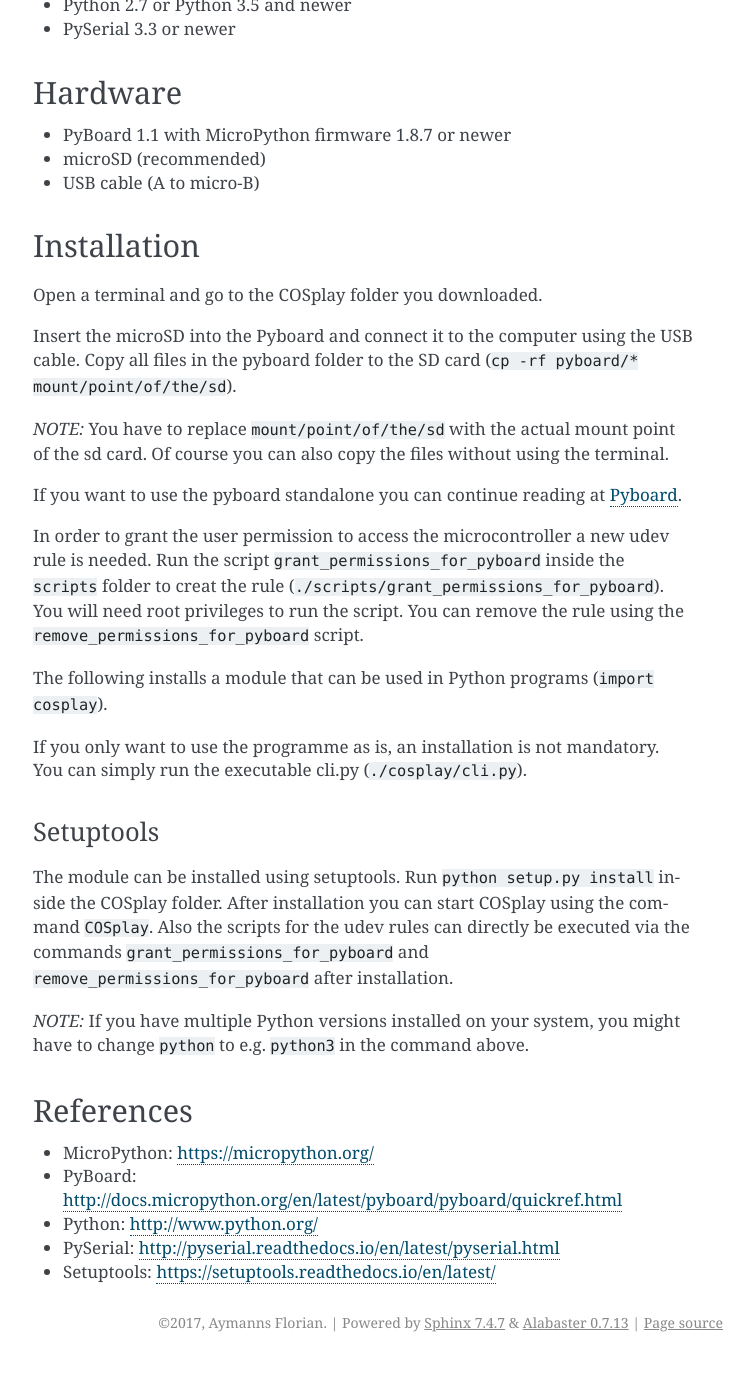
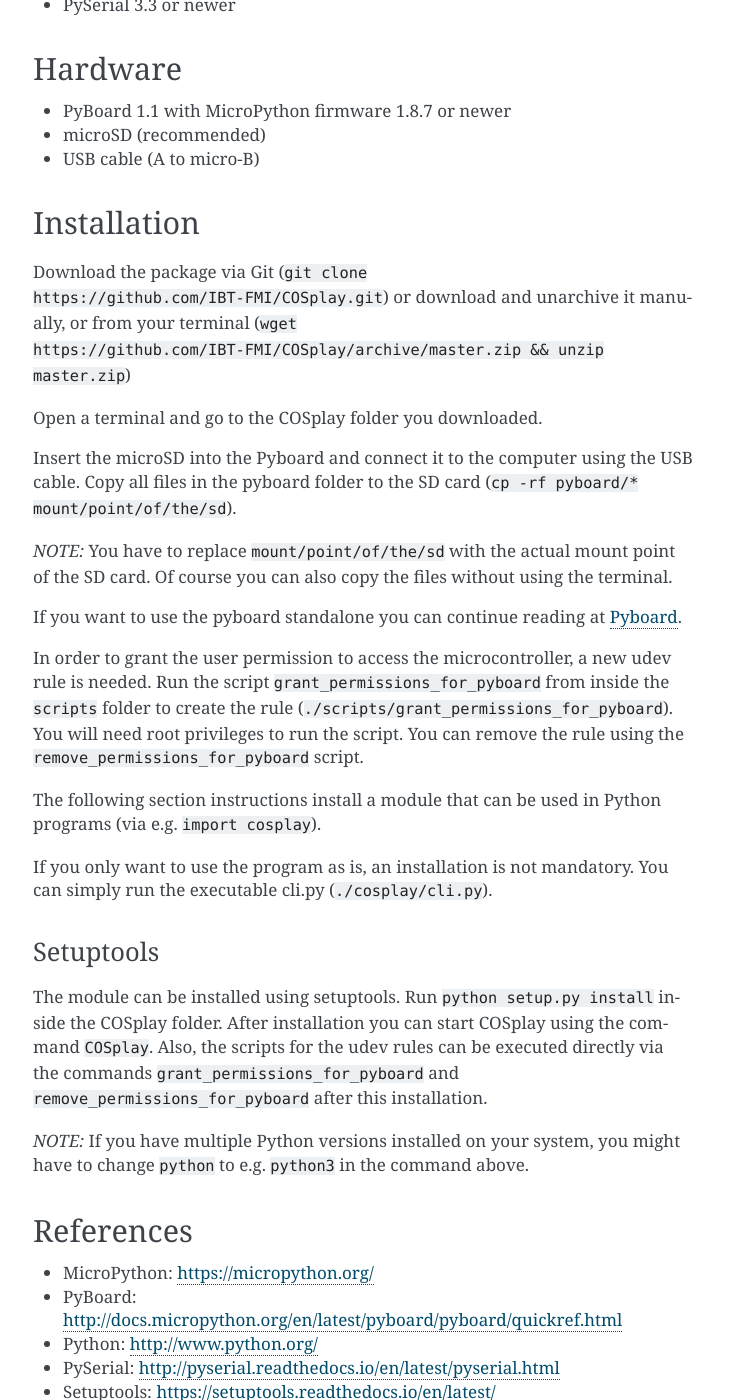
Before and after one commit to IBT-FMI/COSplay, a Sphinx documentation site: the page built from documentation/COSplay.rst, in a window 1280 px wide and 1400 px high, scrolled down 655 px. Shown: the whole window, without its empty margins (387-1141 px from the left). Built offline with Sphinx 7.4.7, drawn with Linux system fonts in a browser that asks for light colours; formulas are drawn with MathJax 3; before the commit the page ends 2017 px from its top, so only the background shows below that; some of the changed text lies outside the part shown.

Commit message:
style and grammar

```diff
--- a/documentation/COSplay.rst
+++ b/documentation/COSplay.rst
@@ -7,8 +7,8 @@
 
 Contrast optimized stimulus player(COSplay) is a software for stimulus delivery in
 stimulus-evoked fMRI experiments. It consists of two parts,
-a programme, written in MicroPython, running on a microcontroller (PyBoard) delivering stimulus sequences
-and a programme running on the MRI's computer monitoring the delivery.
+a program, written in MicroPython, running on a microcontroller (PyBoard) delivering stimulus sequences
+and a program running on the MRI's computer monitoring the delivery.
 
 Features
 ========
@@ -38,23 +38,25 @@
 Installation
 ============
 
+Download the package via Git (``git clone https://github.com/IBT-FMI/COSplay.git``) or download and unarchive it manually, or from your terminal (``wget https://github.com/IBT-FMI/COSplay/archive/master.zip && unzip master.zip``)
+
 Open a terminal and go to the COSplay folder you downloaded.
 
 Insert the microSD into the Pyboard and connect it to the computer using the USB cable.
 Copy all files in the pyboard folder to the SD card (``cp -rf pyboard/* mount/point/of/the/sd``).
 
-*NOTE:* You have to replace  ``mount/point/of/the/sd`` with the actual mount point of the sd card.
+*NOTE:* You have to replace  ``mount/point/of/the/sd`` with the actual mount point of the SD card.
 Of course you can also copy the files without using the terminal.
 
 If you want to use the pyboard standalone you can continue reading at :ref:`pyboard`.
 
-In order to grant the user permission to access the microcontroller a new udev rule is needed.
-Run the script ``grant_permissions_for_pyboard`` inside the ``scripts`` folder to creat the rule (``./scripts/grant_permissions_for_pyboard``).
+In order to grant the user permission to access the microcontroller, a new udev rule is needed.
+Run the script ``grant_permissions_for_pyboard`` from inside the ``scripts`` folder to create the rule (``./scripts/grant_permissions_for_pyboard``).
 You will need root privileges to run the script. You can remove the rule using the ``remove_permissions_for_pyboard`` script.
 
-The following installs a module that can be used in Python programs (``import cosplay``).
+The following section instructions install a module that can be used in Python programs (via e.g. ``import cosplay``).
 
-If you only want to use the programme as is, an installation is not mandatory.
+If you only want to use the program as is, an installation is not mandatory.
 You can simply run the executable cli.py (``./cosplay/cli.py``).
 
 Setuptools
@@ -63,7 +65,7 @@
 The module can be installed using setuptools.
 Run ``python setup.py install`` inside the COSplay folder.
 After installation you can start COSplay using the command ``COSplay``.
-Also the scripts for the udev rules can directly be executed via the commands ``grant_permissions_for_pyboard`` and ``remove_permissions_for_pyboard`` after installation.
+Also, the scripts for the udev rules can be executed directly via the commands ``grant_permissions_for_pyboard`` and ``remove_permissions_for_pyboard`` after this installation.
 
 *NOTE:* If you have multiple Python versions installed on your system,
 you might have to change ``python`` to e.g. ``python3`` in the command above.
```
